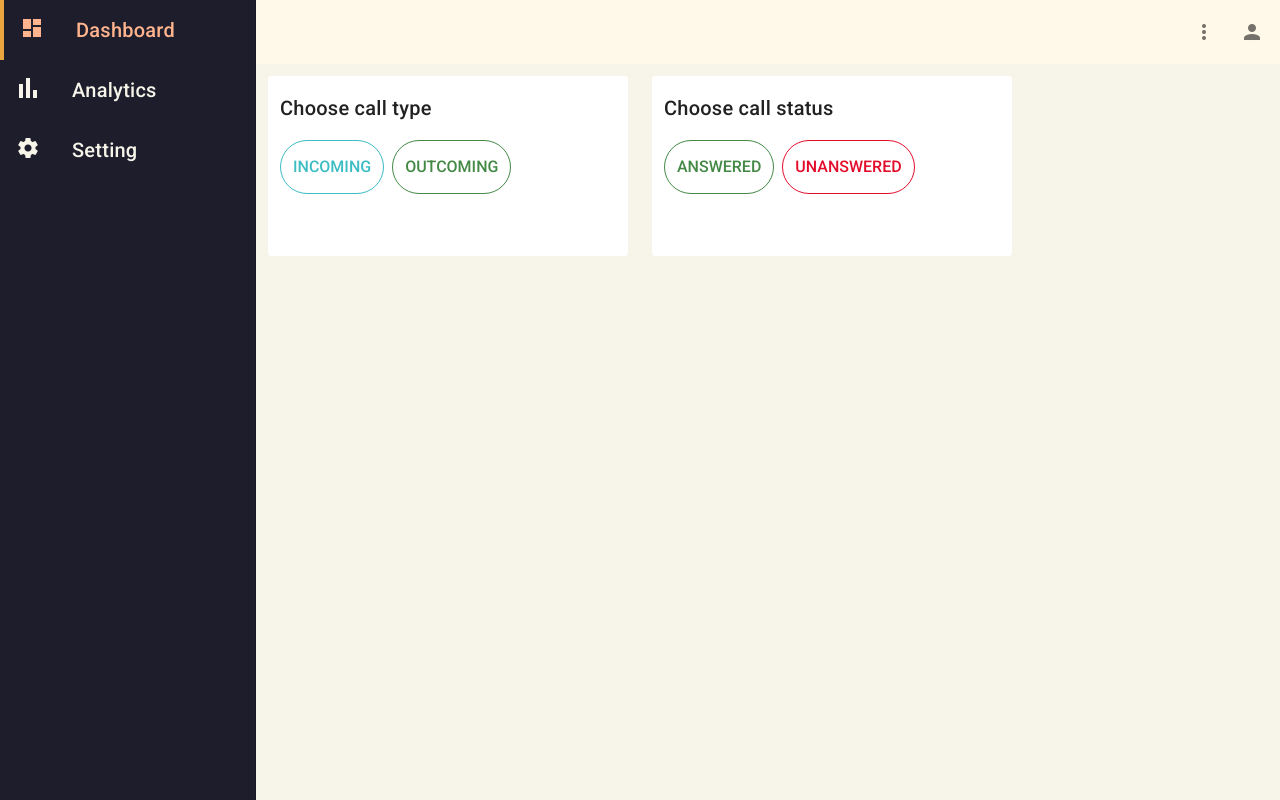
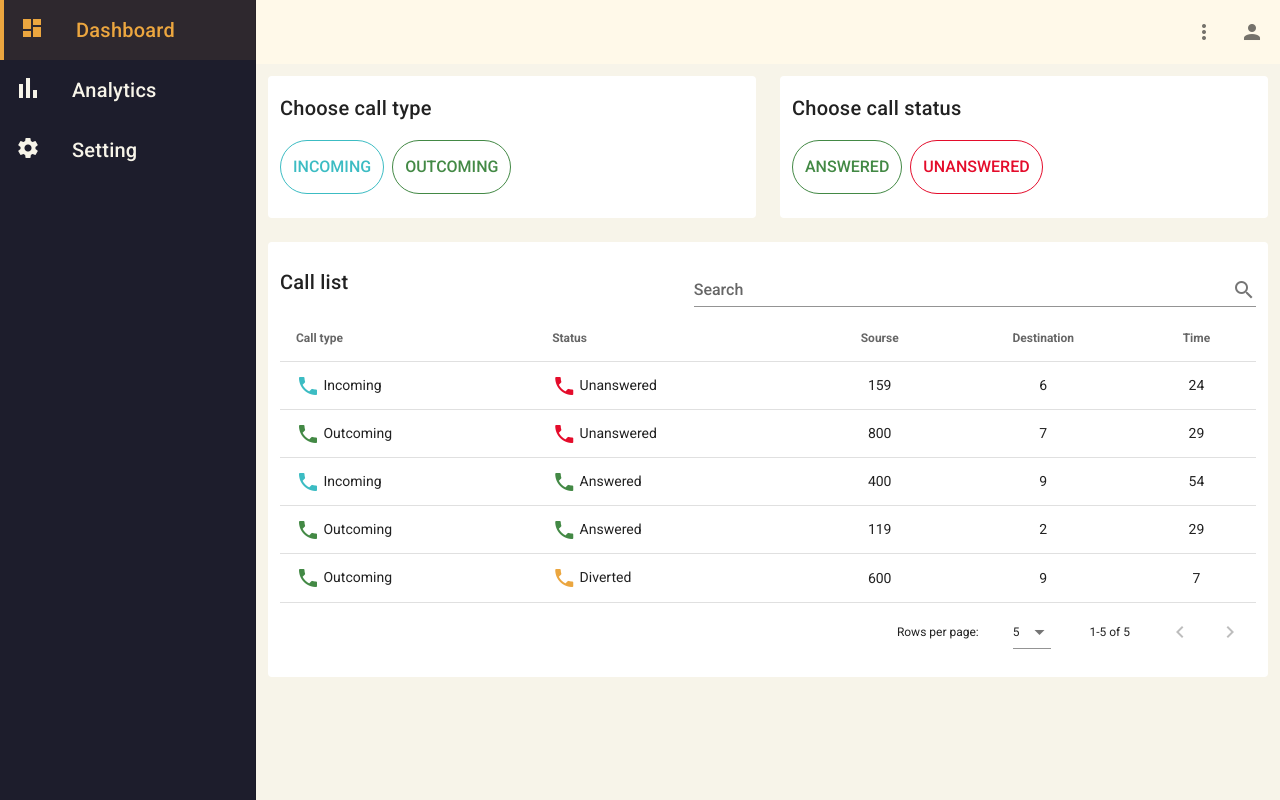
Before and after one commit to TanyaKulikovskaya/Dashboard, a Vue app: page /dashboard in a window 1280 px wide. Built offline with nearby package versions, Linux system fonts and the light colour scheme.

Commit message:
added data table

```diff
--- a/src/components/TheNavigation.vue
+++ b/src/components/TheNavigation.vue
@@ -96,12 +96,8 @@ export default {
         }
       }
       .v-list-item:hover {
-        color: #ffb48d !important;
         &:before {
-          opacity: 0;
-        }
-        .v-icon {
-          color: #ffb48d !important;
+          opacity: 0.08;
         }
       }
     }
--- /dev/null
+++ b/src/data/mock-table.js
@@ -0,0 +1,75 @@
+const headers = [
+  {
+    text: 'Call type',
+    align: 'left',
+    sortable: true,
+    filterable: false,
+    value: 'type',
+  },
+  {
+    text: 'Status',
+    align: 'left',
+    sortable: true,
+    filterable: false,
+    value: 'status',
+  },
+  {
+    text: 'Sourse',
+    align: 'center',
+    sortable: false,
+    value: 'sourse',
+  },
+  {
+    text: 'Destination',
+    align: 'center',
+    sortable: false,
+    value: 'destination',
+  },
+  {
+    text: 'Time',
+    align: 'center',
+    sortable: false,
+    filterable: false,
+    value: 'time',
+  },
+]
+
+const calls = [
+  {
+    type: 'incoming',
+    status: 'unanswered',
+    sourse: 159,
+    destination: 6.0,
+    time: 24,
+  },
+  {
+    type: 'outcoming',
+    status: 'unanswered',
+    sourse: 800,
+    destination: 7.0,
+    time: 29,
+  },
+  {
+    type: 'incoming',
+    status: 'answered',
+    sourse: 400,
+    destination: 9.0,
+    time: 54,
+  },
+  {
+    type: 'outcoming',
+    status: 'answered',
+    sourse: 119,
+    destination: 2.0,
+    time: 29,
+  },
+  {
+    type: 'outcoming',
+    status: 'diverted',
+    sourse: 600,
+    destination: 9.0,
+    time: 7,
+  },
+]
+
+export { headers, calls }
--- a/src/plugins/vuetify.js
+++ b/src/plugins/vuetify.js
@@ -14,6 +14,9 @@ export default new Vuetify({
         dark: '#1d1d2c',
         light: '#f7f4e9 ',
         orange: '#eba63f',
+        green: '#438945',
+        blue: '#3cbcc3',
+        red: '#e40c2b',
       },
     },
   },
--- a/src/views/DashboardView.vue
+++ b/src/views/DashboardView.vue
@@ -1,10 +1,18 @@
 <template>
   <v-container fluid>
     <v-row>
-      <v-col cols="9">
+      <v-col cols="12" xs="12" sm="12" md="12" lg="12" xl="9">
         <v-row>
-          <v-col cols="6">
-            <v-card elevation="0" class="py-4 px-3" min-height="180">
+          <v-col
+            cols="12"
+            xs="12"
+            sm="12"
+            md="6"
+            lg="6"
+            xl="6"
+            class="d-flex align-stretch"
+          >
+            <v-card elevation="0" class="py-4 px-3" width="100%" rounded>
               <v-card-title class="px-0 pt-0 pb-2">
                 Choose call type
               </v-card-title>
@@ -22,8 +30,16 @@
               </v-chip-group>
             </v-card>
           </v-col>
-          <v-col cols="6">
-            <v-card elevation="0" class="py-4 px-3" min-height="180">
+          <v-col
+            cols="12"
+            xs="12"
+            sm="12"
+            md="6"
+            lg="6"
+            xl="6"
+            class="d-flex align-stretch"
+          >
+            <v-card elevation="0" class="py-4 px-3" width="100%" rounded>
               <v-card-title class="px-0 pt-0 pb-2">
                 Choose call status
               </v-card-title>
@@ -44,17 +60,66 @@
         </v-row>
       </v-col>
     </v-row>
+    <v-row>
+      <v-col cols="12" xs="12" sm="12" md="12" lg="12" xl="9">
+        <v-card elevation="0" class="py-4 px-3" width="100%" rounded>
+          <v-card-title class="px-0 pt-0 pb-2"
+            >Call list
+            <v-spacer></v-spacer>
+            <v-text-field
+              v-model="search"
+              append-icon="mdi-magnify"
+              label="Search"
+              single-line
+              clearable
+              hide-details
+            >
+            </v-text-field>
+          </v-card-title>
+          <v-data-table
+            :headers="headers"
+            :items="calls"
+            :search="search"
+            :items-per-page="5"
+            multi-sort
+          >
+            <template v-slot:[`item.type`]="{ item }">
+              <v-icon :color="getColorByType(item.type)">mdi-phone</v-icon>
+              {{ item.type | formattedTitle }}
+            </template>
+            <template v-slot:[`item.status`]="{ item }">
+              <v-icon :color="getColorByStatus(item.status)">mdi-phone</v-icon>
+              {{ item.status | formattedTitle }}
+            </template>
+          </v-data-table>
+        </v-card>
+      </v-col>
+    </v-row>
   </v-container>
 </template>
 
 <script>
+import { headers, calls } from '@/data/mock-table'
+
 export default {
   data: () => ({
+    search: '',
+    headers,
+    calls,
     selectedTypes: [],
     selectedStatuses: [],
     typesStatuses: {
       incoming: ['answered', 'unanswered'],
       outcoming: ['answered', 'unanswered', 'diverted'],
+    },
+    typeColors: {
+      incoming: 'blue',
+      outcoming: 'green',
+    },
+    statusColors: {
+      answered: 'green',
+      unanswered: 'red',
+      diverted: 'orange',
     },
   }),
   computed: {
@@ -67,6 +132,14 @@ export default {
       } else {
         return this.typesStatuses.incoming
       }
+    },
+  },
+  methods: {
+    getColorByType(type) {
+      return this.typeColors[type]
+    },
+    getColorByStatus(status) {
+      return this.statusColors[status]
     },
   },
 }
```
